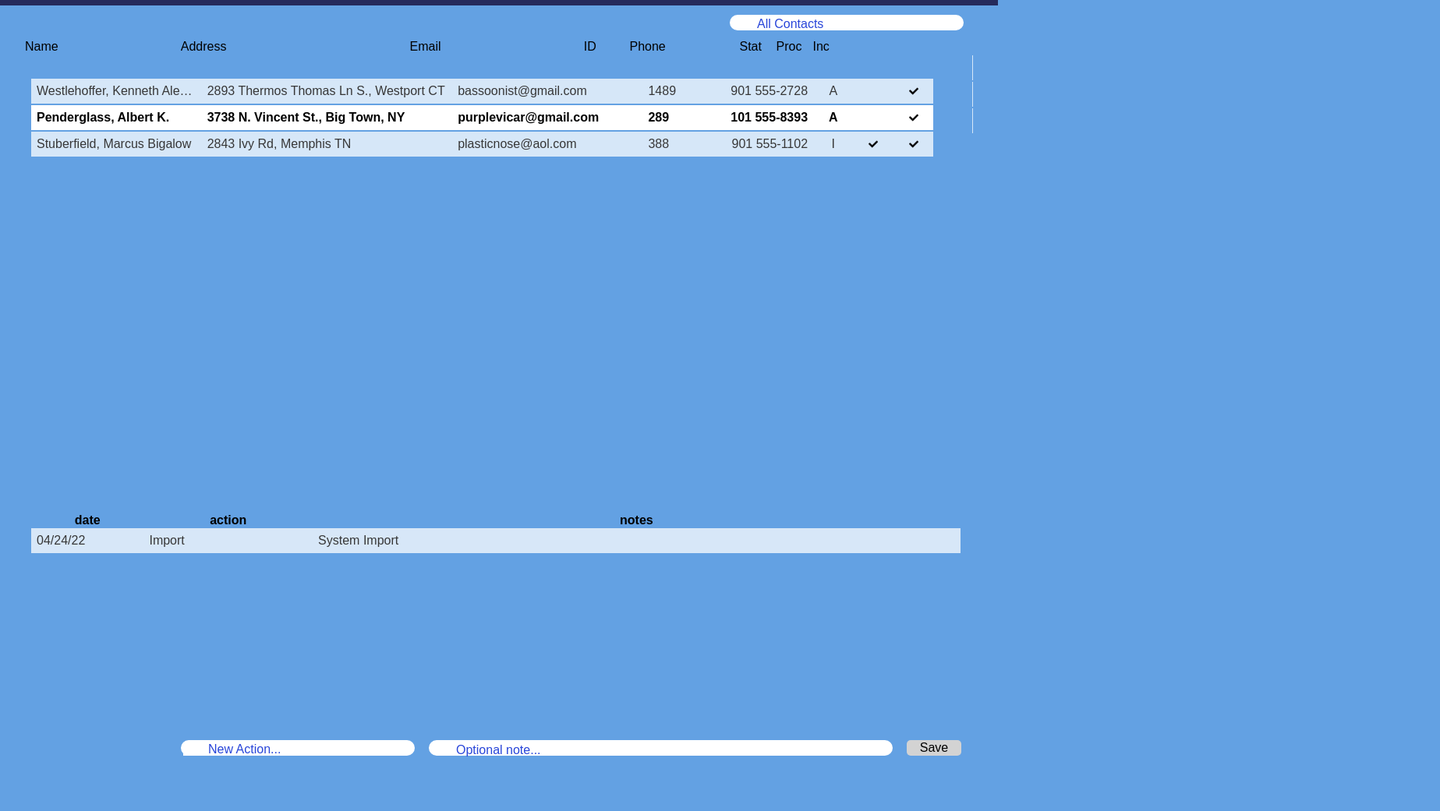
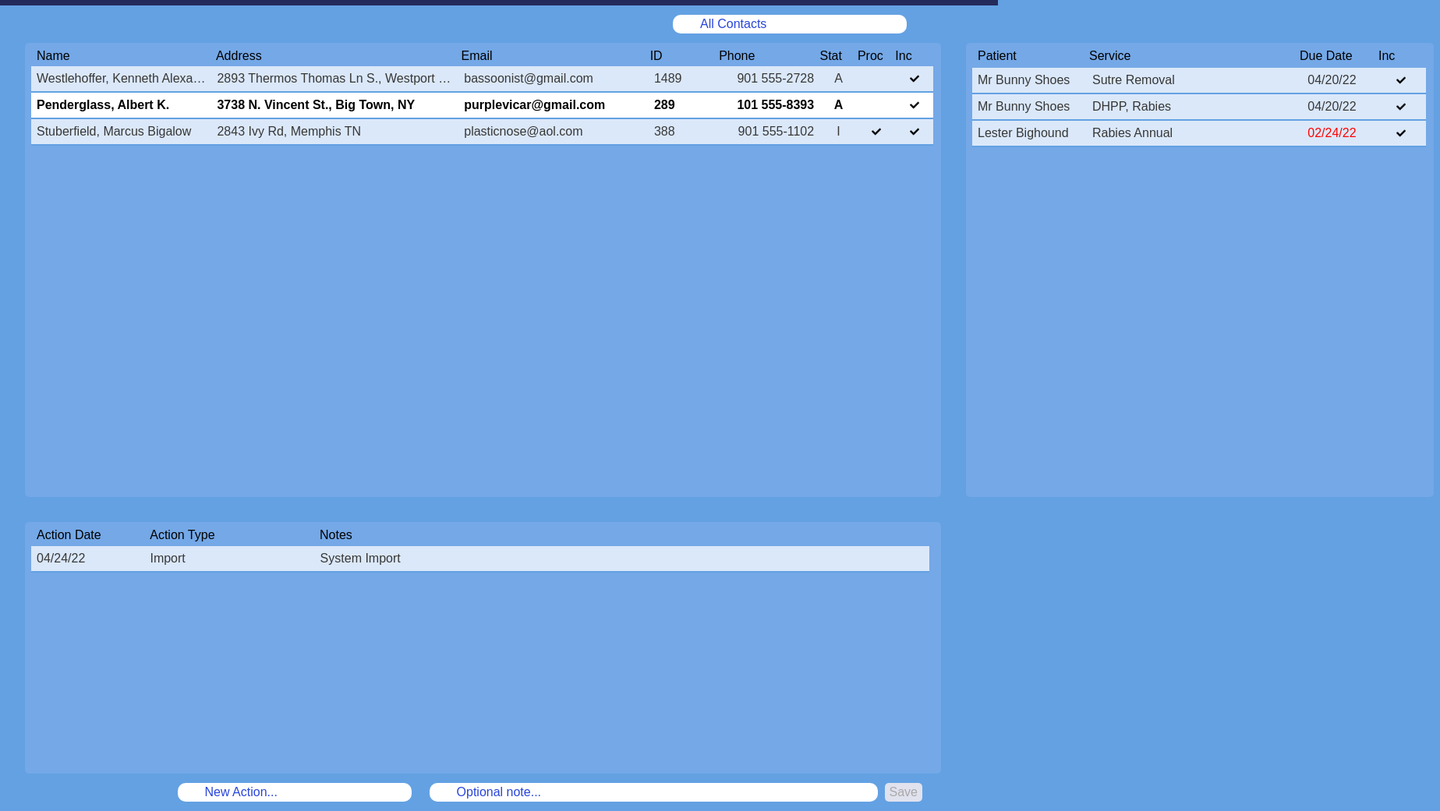
Before and after one commit to bablecode/EmailReminders, a website: page public/index.html in a window 1280 px wide. Shown: the part 73-1114 px from the top of the page at 78% size, 1847 px wide, since content can reach past the window. Before the commit the page ends 1055 px from the top, so only its background shows below. Drawn offline with Linux system fonts and the light colour scheme; no server answers.

Commit message:
headers fixed

```diff
--- a/public/index.html
+++ b/public/index.html
@@ -18,9 +18,9 @@
     </div>
   </header>
 
-  <section>
-    <div class="container">
-      <div class="contactFilter left-col">
+  <section> <!--Contact Filter-->
+    <div class="filter-container">
+      <div class="contactFilter ">
         <div class="select">
           <select id="standard-select">
             <option value='ALL'>All Contacts</option>
@@ -38,25 +38,24 @@
 
 <!--
   ----------NOTES--------------
-scrollable container for Records
 record count for Records
 display for no records found
 -->
 
-  <section>
-    <div class="container">
-      <div class="contacts left-col">
+  <section> <!--Contact & Patients Sections-->
+    <div class="upper-container">
+      <div class="contacts bg-box left-col">
         <div class="contacts-header">
-          <div class="col-name">Name</div>
-          <div class="col-add">Address</div>
-          <div class="col-email">Email</div>
-          <div class="col-id">ID</div>
-          <div class="col-phone">Phone</div>
-          <div class="col-stat">Stat</div>
-          <div class="col-proc">Proc</div>
-          <div class="col-inc">Inc</div>
+          <div class="hd-name">Name</div>
+          <div class="hd-add">Address</div>
+          <div class="hd-email">Email</div>
+          <div class="hd-id">ID</div>
+          <div class="hd-phone">Phone</div>
+          <div class="hd-stat">Stat</div>
+          <div class="hd-proc">Proc</div>
+          <div class="hd-inc">Inc</div>
         </div>
-        <div class="tbl-container">
+        <div class="contacts-tbl-container">
           <table class="tbl-contacts">
             <col class="col-name">
             <col class="col-add">
@@ -173,15 +172,18 @@ display for no records found
       </div>
 
       <div class="patients bg-box right-col">
+        <div class="patients-header">
+          <div class="pat-patient">Patient</div>
+          <div class="pat-service">Service</div>
+          <div class="pat-duedate">Due Date</div>
+          <div class="pat-include">Inc</div>
+        </div>
+       <div class="patients-tbl-container">
           <table class="tbl-patients">
-          <thead class="tbl-header">
-            <tr>
-              <th class="col-patient">patient</th>
-              <th class="col-service">service</th>
-              <th class="col-duedate">due date</th>
-              <th class="col-include">inc</th>
-            </tr>
-          </thead>
+            <col class="col-patient">
+            <col class="col-service">
+            <col class="col-duedate">
+            <col class="col-include">
             <tbody class="tbl-body patient-body">
               <tr class="patient-item">
                 <td class="ppatient">
@@ -226,22 +228,22 @@ display for no records found
           </table>
        </div>
       </div>
+    </div>
   </section>
 
-  <Section>
-    <div class="container">
-      <div id="actions" class=" bg-box left-col">
+  <Section> <!-- Action Section-->
+    <div class="bottom-container">
+      <div class="actions-box bg-box">
+        <div class="actions-header">
+          <div class="act-date">Action Date</div>
+          <div class="act-action">Action Type</div>
+          <div class="act-notes">Notes</div>
+        </div>
+        <div class="actions-list">
           <table class="tbl-actions">
-          <thead class="tbl-header">
-            <tr>
-              <th class="col-date">date</th>
-              <th class="col-action">action</th>
-              <th class="col-notes">notes</th>
-            </tr>
-            <tr class="new-action-row">
-
-            </tr>
-          </thead>
+            <col class="col-date">
+            <col class="col-action">
+            <col class="col-notes">
             <tbody class="tbl-body actions-body">
               <tr class="selected-row action-item">
                 <td class="adate">04/24/22</td>
@@ -253,11 +255,12 @@ display for no records found
             </tbody>
           </table>
         </div>
-
+      </div>
+    </div>
 
     </Section>
-    <div class="container">
-      <div class="action-container  left-col">
+    <div class="bottom-container ">
+      <div class="new-action-container">
         <div class="select new-action">
           <select name="action-select" id="action-select">
             <option value="0" selected disabled hidden>New Action...</option>
@@ -267,18 +270,29 @@ display for no records found
             <option value="12">Reopened</option>
           </select>
         </div>
-        <div class="note-box">
+        <div class="new-note-box">
           <div class="new-note">
-            <input type="text" name="note-input" id="note-input" placeholder="Optional note...">
+            <input type="text" name="note-input" class="new-note-input" placeholder="Optional note...">
           </div>
-          <div class="note-save-button" >
+        </div>
+        <div class="note-save-box" >
           <button type="submit" id="save-button">Save</button>
         </div>
       </div>
+
     </div>
   </div>
-  </div>
-
+  <!-- <div class="right-col">
+        <ul>
+          <li>New Action:</li>
+          <ul>
+            <li>Def color=grey, change when input is detected</li>
+            <li>Change SAVE button stype when action type selected</li>
+            <li>Save is disabled until action type selected</li>
+          </ul>
+          <li>bg-box - move tables up from 0</li>
+        </ul>
+      -->
 
   <script type="application/javascript" src="main.js"></script>
 </body>
--- a/public/main.js
+++ b/public/main.js
@@ -12,7 +12,7 @@ window.addEventListener('DOMContentLoaded', (event) => {
 async function addNote(){
   let vclientID, vactionType, vnote, vcontactID;
   vactionType = document.querySelector('#action-select').value;
-  vnote = document.querySelector("#note-input").value;
+  vnote = document.querySelector(".new-note-input").value;
   //get selected contact recUIDContact & clientID
 
   const t = document.querySelector('.tbl-contacts');
--- a/style.scss
+++ b/style.scss
@@ -41,6 +41,7 @@ body {
   place-content: space-between;
   margin: 0 5em;
   align-items: center;
+  //border: 1px black solid;
 }
 .menu-actions{
 display: flex;
@@ -61,40 +62,47 @@ button{
   }
 }
 }
-
-.container{
+.contactFilter{
+  display: flex;
+  justify-content: end;
+  width: 1175px;
+  //width: 100%;
+}
+.upper-container{
   display: flex;
   gap: 2em;
-  margin: 0 2em;
+  margin: 0 2em 2em 2em;
 }
-// .left-col{
-//   //flex: 0 0 1175px;
-//   width: 1175px;
-// }
-// .right-col{
-//   //flex: 0 0 600px;
-//   width: 600px;
-// }
-// .bg-box{
-//   background-color: $box-highligh;
-// }
+.left-col{
+  flex: 0 0 1175px;
+}
+.right-col{
+  flex: 0 0 600px;
+  //width: 600px;
+}
+.bg-box{
+  background-color: $box-highligh;
+  border-radius: 5px 5px;
+}
 .contacts{
   width: 1175px;
-  height: 575px;
+  height: 583px;
   position: relative;
 }
 .contacts-header{
-  height: 3em;
-  width: inherit;
+  height: 2em;
+  padding-top: .5em;
+  width: 103%;
   display: flex;
-  position: sticky;
   top: 0;
+  margin-left: .5em;
+  //border: 1px black solid;
 }
-.tbl-container{
-  height: 525px;
+.contacts-tbl-container{
+  height: 545px;
   overflow-y: scroll;
   position: absolute;
-  bottom: 0;
+  bottom: 8px;
 }
 .tbl-contacts{
   margin-left: .5em;
@@ -108,20 +116,17 @@ button{
   display: block;
   width: .75em;
 }
-.contactFilter{
-  display: flex;
-  justify-content: end;
-  // border: 1px black solid;
-  width: 100%;
-}
+
 .select {
   background-color: white;
   margin: .75em .75em;
   width: 300px;
-  height: 1.25em;
+  height: 1.5em;
   padding: 3px;
   border-radius: 10px 10px;
   position: relative;
+  display: flex;
+  align-items: center;
 
   select:focus{
     outline: none;
@@ -174,84 +179,135 @@ tbody td {
 .past-due-service{
   color: $past-due;
 }
-
 .col-name{
-  width: 17%;
-  overflow: hidden;
   padding-right: 1em;
 }
-.col-add{
-  width: 25%;
+.col-name,.col-add,.col-email,.col-id{
   overflow: hidden;
 }
-.col-email{
+.col-name, .hd-name{
   width: 19%;
-  overflow: hidden;
 }
-.col-id{
+.col-add, .hd-add{
+  width: 26%;
+}
+.col-email, .hd-email{
+  width: 20%;
+}
+.col-id, .hd-id{
   width: 5%;
-  overflow: hidden;
 }
-.col-phone{
-  width: 12%;
+.col-phone, .hd-phone{
+  width: 13%;
 }
-.col-stat{
+.col-stat, .hd-stat{
   width: 4%;
 }
-.col-proc{
+.col-proc, .hd-proc{
   width: 4%;
 }
-.col-inc{
+.col-inc, .hd-inc{
   width: 4%;
+}
+.contacts-header > div{
+  padding-left: 7px;
+  padding-right: 7px;
 }
 td:nth-child(5) {
   text-align: right;
 }
-
+.contacts-header > div:nth-child(5){
+  padding-left: 35px;
+}
 
 .cinc {
   cursor: pointer;
 }
 
-.patients{
-  height: 575px;
+.patients-header{
+  height: 2em;
+  padding-top: .5em;
+  width: 100%;
+  display: flex;
+  top: 0;
+  margin-left: .5em;
+  //border: 1px black solid;
+}
+.patients-tbl-container{
+  height: 545px;
   overflow-y: scroll;
+
+}
 .tbl-patients{
   margin-left: .5em;
   table-layout: fixed;
   white-space: nowrap;
   border-collapse: collapse;
   width: 97%;
+  bottom: 0;
+}
+.col-patient, .pat-patient{
+  width: 25%;
+}
+.col-service, .pat-service{
+  width: 47%;
+}
+.col-duedate, .pat-duedate{
+  width: 16%;
+}
+.col-include, .pat-include{
+  width: 11%;
+}
+.col-patient, .col-service, .col-duedate, .col-include{
+  overflow: hidden;
+}
+.col-duedate, .col-include{
+  text-align: center;
 }
 .col-patient{
-    width: 28%;
-    overflow: hidden;
   padding-right: 1em;
 }
-  .col-service{
-    width: 49%;
-    overflow: hidden;
+.pat-patient{
+  padding-left: 7px;
 }
-  .col-duedate{
-    width: 13%;
-    overflow: hidden;
-    text-align: center;
+.pat-service{
+  width: 45%;
 }
-  .col-include{
-    width: 10%;
-    overflow: hidden;
-    text-align: center;
-  }
-
+.pat-include{
+  padding-left: 5px;
 }
 .pinclude {
   cursor: pointer;
 }
 
-#actions{
-  margin-top: 2em;
-  height: 280px;
+.bottom-container{
+  display: flex;
+  flex-direction: column;
+  gap: 2em;
+  margin: 0 2em;
+}
+.actions-box{
+  width: 1175px;
+  height: 323px;
+  position: relative;
+}
+.actions-header{
+  height: 2em;
+  padding-top: .5em;
+  width: 103%;
+  display: flex;
+  top: 0;
+  margin-left: .5em;
+  //border: 1px black solid;
+}
+
+.actions-list{
+  //margin-top: 2em;
+  height: 284px;
   overflow-y: scroll;
+  position: absolute;
+  bottom: 8px;
+}
 .tbl-actions{
   margin-left: .5em;
   table-layout: fixed;
@@ -259,19 +315,23 @@ td:nth-child(5) {
   border-collapse: collapse;
   width: 98%;
 }
-  .col-date{
-    width: 12%;
+
+.col-date, .col-action, .col-notes{
   overflow: hidden;
 }
-  .col-action{
+.col-date, .act-date{
+  width: 12%;
+}
+.col-action, .act-action{
   width: 18%;
-    overflow: hidden;
 }
-  .col-notes{
-    width: 69%;
-    overflow: hidden;
+.col-notes, .act-notes{
+  width: 65%;
 }
+.act-date, .act-action, .act-notes{
+  padding: 0 7px;
 }
+
 #action-select{
   border: none;
   width: 13.5em;
@@ -282,12 +342,13 @@ td:nth-child(5) {
 ::placeholder{
   color: rgb(40, 69, 217);
 }
-.action-container{
-  // border: 1px black solid;
+.new-action-container{
+  //border: 1px black solid;
   display: flex;
   flex-direction: row;
   justify-content: flex-end;
-  width: 100%;
+  align-items: center;
+  width: 1175px
 }
 .new-action{
   margin-right: 1em;
@@ -300,57 +361,59 @@ td:nth-child(5) {
   color: rgb(40, 69, 217);
 }
 
-.note-box{
+.new-note-box{
   position: relative;
-  width: 700px;
+  width: 575px;
   //border: 1px black solid;
-  right: 5px;
+  margin-right: 1em;
+}
+//right: 5px;
 .new-note{
-    width: 85%;
+  width: 100%;
   background-color: white;
   margin: .75em .75em;
-    height: 1.25em;
+  height: 1.5em;
   padding: 3px;
   border-radius: 10px 10px;
   position: relative;
   right: 5px;
-    #note-input {
+  display: flex;
+  align-items: center;
+}
+.new-note-input {
   appearance: none;
   background-color: transparent;
   border: none;
   padding-left: 2em;
-      width: 75%;
+  width: 90%;
   font-family: inherit;
   font-size: inherit;
   cursor: pointer;
   line-height: inherit;
   position: absolute;
-      align-self: flex-start;
   &:focus{
     outline: none;
   }
 }
-  }
-  .note-save-button{
-    position: absolute;
-    align-self: flex-end;
-    width: 10%;
-    top: 12px;
-    right: 10px;
+.note-save-box{
+  position: relative;
+  margin-right: 1.5em;
 }
 #save-button{
-    width: 100%;
-    background-color: lightgray;
+  //width: 100%;
+  background-color: rgb(224, 226, 238);
   appearance: none;
   border: none;
   border-radius: 5px 5px;
   font-size: inherit;
   font-family: inherit;
-  }
+  height: 1.5em;
+  color: darkgray;
 }
 
 table{
   top: 0;
+  table-layout: fixed;
 }
 
 td img{
@@ -364,27 +427,6 @@ td.cproc{
   text-align: center;
 }
 
-// thead{
-//   position: sticky;
-//   top: 0;
-//   background-color: $box-highligh;
-// }
-
-// .tbl-header{
-//   color: rgb(52, 52, 52);
-//   th{
-//     font-weight: normal;
-//     font-size: .85em;
-//     text-transform: uppercase;
-//     text-align: left;
-//     padding-top: .8em;
-//     padding-left: .3em;
-//     padding-bottom: .4em;
-//     background-color: $box-highligh;
-//   }
-// }
-
-
 .truncate{
   overflow: hidden;
   white-space: nowrap;
```
Also changed, not shown: public/css/style.min.css, 2 other files. Lines whose indentation alone changed are shown as unchanged.
